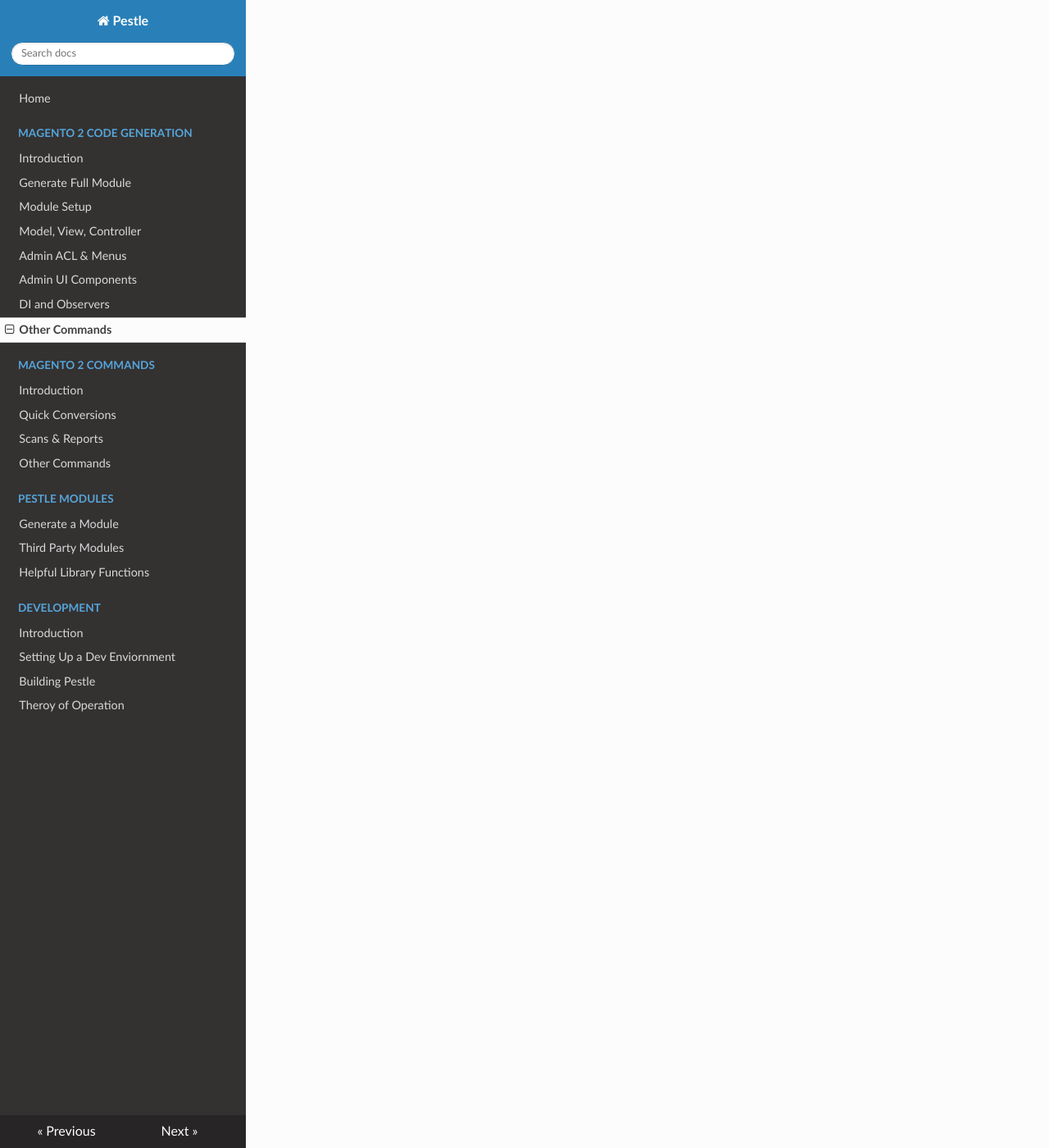
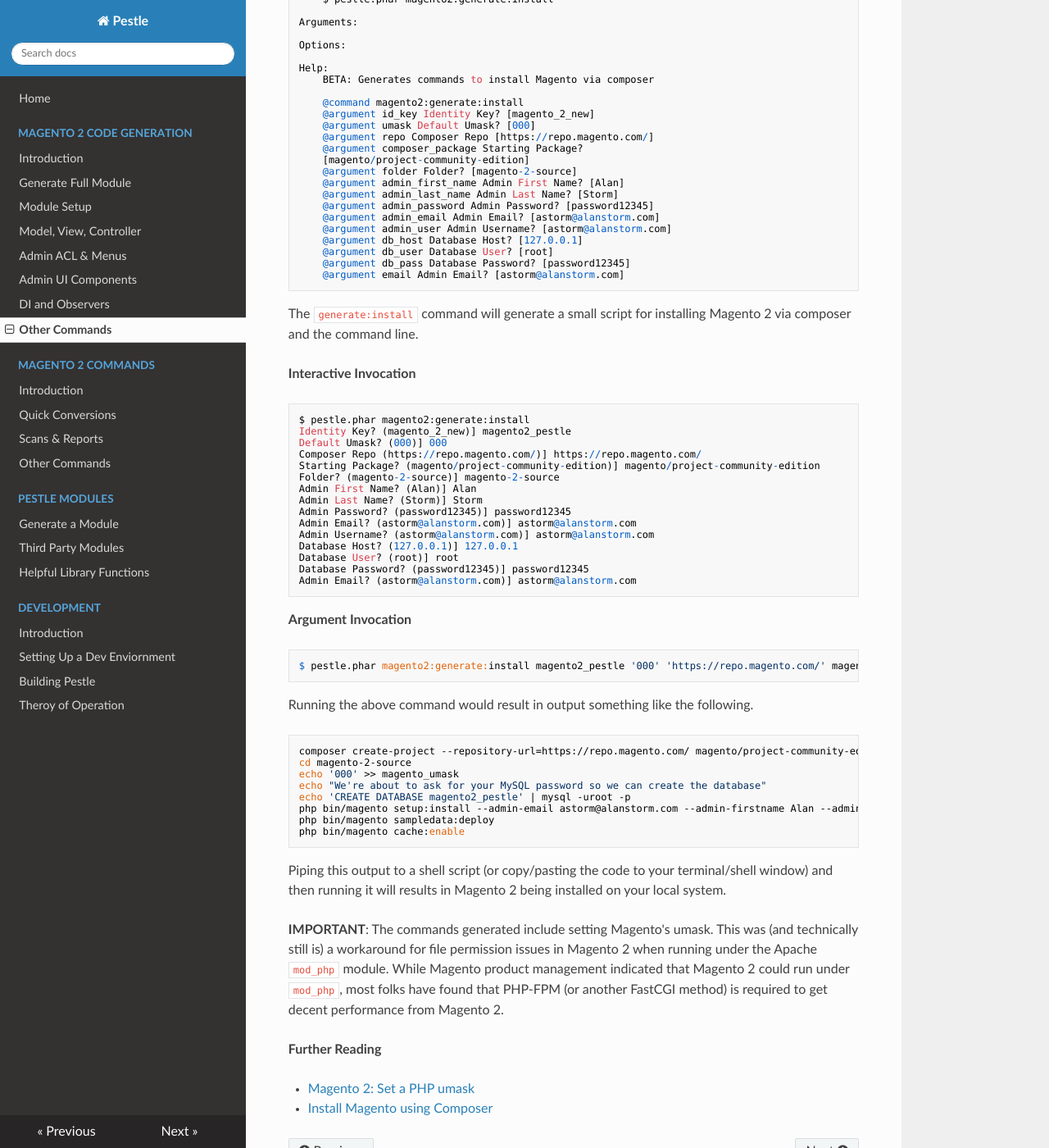
Before and after one commit to astorm/pestle, an MkDocs documentation site: the page built from docs/magneto2-others.md, in a window 1280 px wide and 1400 px high, scrolled down 2994 px. Shown: the whole window at 82% size. Built offline with MkDocs 1.6.1, drawn with Linux system fonts in a browser that asks for light colours; nearby versions of some CDN libraries; some of the changed text lies outside the part shown.

Commit message:
generate:install and generate:class-child commands

```diff
--- a/docs/magneto2-others.md
+++ b/docs/magneto2-others.md
@@ -96,10 +94,42 @@ TODO: WRITE THE DOCS!
         @argument class_parent Parent Class?
         [Magento\Framework\Model\AbstractModel]
 
+The `generate:class-child` command will automatically generate a new child class of any class in your Magento 2 system. The child class will include a type-hint compatible constructor.
+
+**Interactive Invocation**
+
+    $ pestle.phar magento2:generate:class-child
+    New Class Name? (Pulsestorm\Helloworld\Model\Something)] Pulsestorm\Pestle\Model\Thing
+    Parent Class? (Magento\Framework\Model\AbstractModel)] Magento\Framework\Model\AbstractModel
+
+**Argument Invocation**
+
+    $ pestle.phar magento2:generate:class-child 'Pulsestorm\Pestle\Model\Thing' 'Magento\Framework\Model\AbstractModel'
+
+While a lot of Magento architects lobby for "no inheritance" being the right way to do object oriented programming, Magento of Magento's system still rely heavily on class inheritance.  Magento's automatic constructor dependency injection system means classes often have a large number of constructor arguments, which makes class inheritance a tedious task.
+
+The `generate:class-child` command eases some of this tediousness.  Invoking the above commands would automatically give you a `Pulsestorm\Pestle\Model\Thing` class constructor that looked like the following.
+
+    $ cat app/code/Pulsestorm/Pestle/Model/Thing.php
+    <?php
+    namespace Pulsestorm\Pestle\Model;
+
+    class Thing extends \Magento\Framework\Model\AbstractModel
+    {
+        function __construct(
+            \Magento\Framework\Model\Context $context,
+            \Magento\Framework\Registry $registry,
+            \Magento\Framework\Model\ResourceModel\AbstractResource $resource = null,
+            \Magento\Framework\Data\Collection\AbstractDb $resourceCollection = null,
+            array $data = []
+        ) {
+            parent::__construct($context,$registry,$resource,$resourceCollection,$data);
+        }
+    }
+
+i.e. the constructor arguments from `Magento\Framework\Model\AbstractModel` will be automatically copied over, and a `parent::__construct` call will be automatically generated.
 
 ## generate:install
-
-TODO: WRITE THE DOCS!
 
     Usage:
         $ pestle.phar magento2:generate:install
@@ -127,3 +157,47 @@ TODO: WRITE THE DOCS!
         @argument db_user Database User? [root]
         @argument db_pass Database Password? [password12345]
         @argument email Admin Email? [astorm@alanstorm.com]
+
+The `generate:install` command will generate a small script for installing Magento 2 via composer and the command line.
+
+**Interactive Invocation**
+
+    $ pestle.phar magento2:generate:install
+    Identity Key? (magento_2_new)] magento2_pestle
+    Default Umask? (000)] 000
+    Composer Repo (https://repo.magento.com/)] https://repo.magento.com/
+    Starting Package? (magento/project-community-edition)] magento/project-community-edition
+    Folder? (magento-2-source)] magento-2-source
+    Admin First Name? (Alan)] Alan
+    Admin Last Name? (Storm)] Storm
+    Admin Password? (password12345)] password12345
+    Admin Email? (astorm@alanstorm.com)] astorm@alanstorm.com
+    Admin Username? (astorm@alanstorm.com)] astorm@alanstorm.com
+    Database Host? (127.0.0.1)] 127.0.0.1
+    Database User? (root)] root
+    Database Password? (password12345)] password12345
+    Admin Email? (astorm@alanstorm.com)] astorm@alanstorm.com
+
+**Argument Invocation**
+
+    $ pestle.phar magento2:generate:install magento2_pestle '000' 'https://repo.magento.com/' magento/project-community-edition magento-2-source Alan Storm password12345 astorm@alanstorm.com astorm@alanstorm.com 127.0.0.1 root password12345 astorm@alanstorm.com
+
+Running the above command would result in output something like the following.
+
+    composer create-project --repository-url=https://repo.magento.com/ magento/project-community-edition magento-2-source
+    cd magento-2-source
+    echo '000' >> magento_umask
+    echo "We're about to ask for your MySQL password so we can create the database"
+    echo 'CREATE DATABASE magento2_pestle' | mysql -uroot -p
+    php bin/magento setup:install --admin-email astorm@alanstorm.com --admin-firstname Alan --admin-lastname Storm --admin-password password12345 --admin-user astorm@alanstorm.com --backend-frontname admin --base-url http://magento2-pestle.dev --db-host 127.0.0.1 --db-name magento2_pestle --db-password password12345 --db-user root --session-save files --use-rewrites 1 --use-secure 0 -vvv
+    php bin/magento sampledata:deploy
+    php bin/magento cache:enable
+
+Piping this output to a shell script (or copy/pasting the code to your terminal/shell window) and then running it will results in Magento 2 being installed on your local system.
+
+**IMPORTANT**: The commands generated include setting Magento's umask.  This was (and technically still is) a workaround for file permission issues in Magento 2 when running under the Apache `mod_php` module.  While Magento product management indicated that Magento 2 could run under `mod_php`, most folks have found that PHP-FPM (or another FastCGI method) is required to get decent performance from Magento 2.
+
+**Further Reading**
+
+- [Magento 2: Set a PHP umask](https://alanstorm.com/magento-2-set-a-php-umask/)
+- [Install Magento using Composer](https://devdocs.magento.com/guides/v2.3/install-gde/composer.html)
```
Also changed, not shown: other parts of docs/magneto2-others.md (+0 -2 lines).
